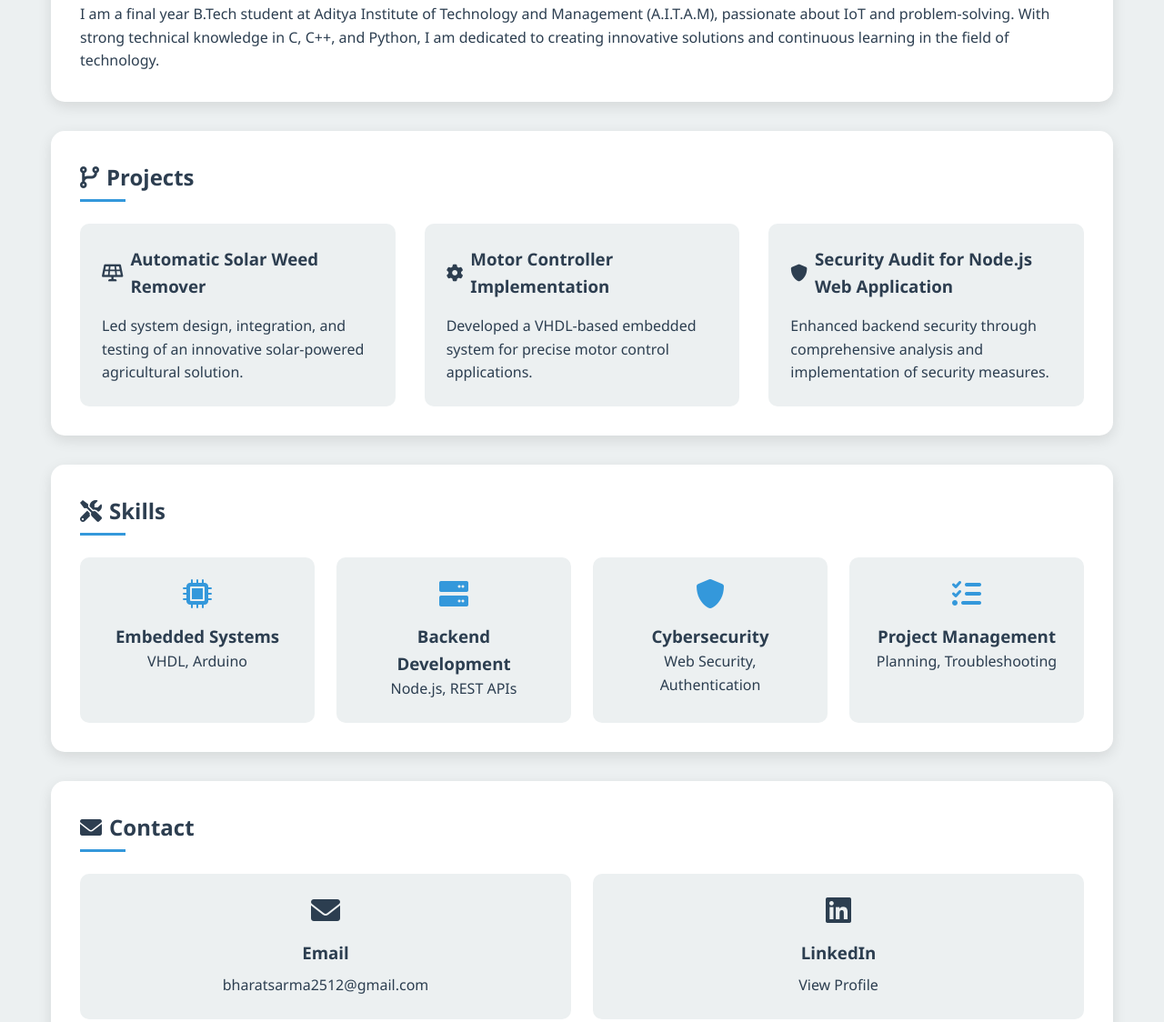
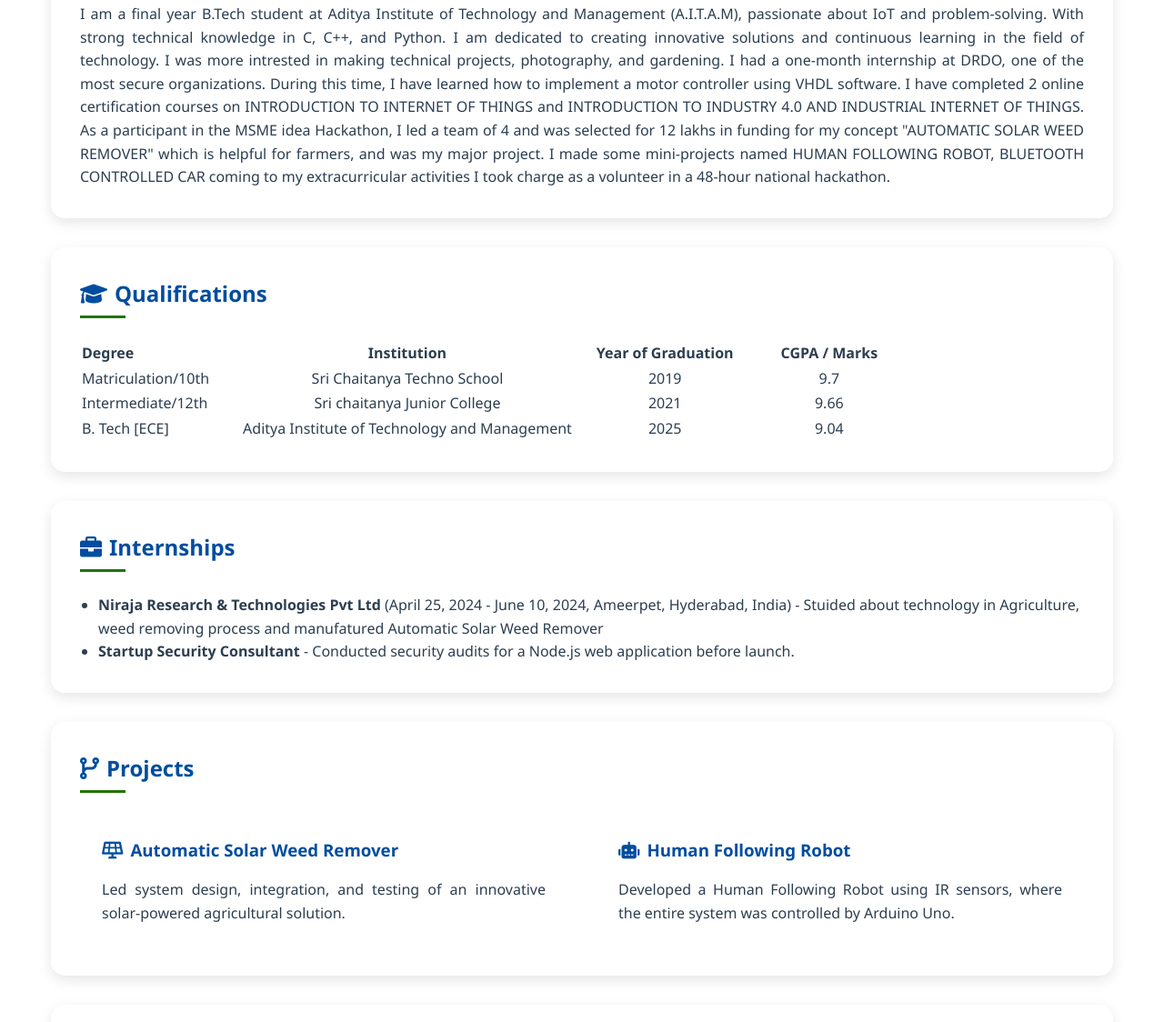
Before and after one commit to BharatRam2512/portfolio, a plain HTML site: page index.html in a window 1280 px wide. Shown: the part 714-1838 px from the top of the page at 91% size. Drawn offline with Linux system fonts and the light colour scheme.

Commit message:
Update index.html

```diff
--- a/index.html
+++ b/index.html
@@ -7,10 +7,10 @@
     <link href="https://cdnjs.cloudflare.com/ajax/libs/font-awesome/6.0.0/css/all.min.css" rel="stylesheet">
     <style>
         :root {
-            --primary: #2D3E50;
-            --secondary: #3498DB;
-            --accent: #E74C3C;
-            --light: #ECF0F1;
+            --primary: #004d9f;
+            --secondary: #207405;
+            --accent: #12e807;
+            --light: #ffffff;
             --dark: #2C3E50;
         }
 
@@ -191,7 +191,7 @@
         .skill-card:hover {
             transform: translateY(-5px);
             box-shadow: 0 5px 15px rgba(0,0,0,0.1);
-            background: white;
+            background: rgb(255, 255, 255);
         }
 
         .skill-card i {
@@ -323,13 +323,13 @@
 <body>
     <header>
         <div class="profile-container">
-            <img src="profile.jpeg" alt="Srungaram Ram Bhardwaj" class="profile-image">
+            <img src="profile1.jpg" alt="Srungaram Ram Bhardwaj" class="profile-image">
             <div class="header-content">
                 <h1>Srungaram Ram Bhardwaj</h1>
                 <p>B.Tech Final Year Student | IoT Enthusiast | Problem Solver</p>
                 <div class="social-links">
                     <a href="https://www.linkedin.com/in/ram-bhardwaj-s-9280b7249/" target="_blank"><i class="fab fa-linkedin"></i></a>
-                    <!-- <a href="#" target="_blank"><i class="fab fa-github"></i></a> -->
+                    <a href="tel:+918688956299" target="_blank"><i class="fab fa-whatsapp "></i></a>
                     <a href="mailto:bharatsarma2512@gmail.com"><i class="fas fa-envelope"></i></a>
                 </div>
             </div>
@@ -351,7 +351,50 @@
     <main>
         <section id="about">
             <h2><i class="fas fa-user"></i> About Me</h2>
-            <p>I am a final year B.Tech student at Aditya Institute of Technology and Management (A.I.T.A.M), passionate about IoT and problem-solving. With strong technical knowledge in C, C++, and Python, I am dedicated to creating innovative solutions and continuous learning in the field of technology.</p>
+            <p style="text-align: justify">I am a final year B.Tech student at Aditya Institute of Technology and Management (A.I.T.A.M), passionate about IoT and problem-solving. With strong technical knowledge in C, C++, and Python. I am dedicated to creating innovative solutions and continuous learning in the field of technology. I was more intrested in making technical projects, photography, and gardening. I had a one-month internship at DRDO, one of the most secure organizations. During this time, I have learned how to implement a motor controller using VHDL software. I have completed 2 online
+                certification courses on INTRODUCTION TO INTERNET OF THINGS and INTRODUCTION TO INDUSTRY 4.0 AND INDUSTRIAL INTERNET
+                OF THINGS. As a participant in the MSME idea Hackathon, I led a team of 4 and was selected for 12 lakhs in funding
+                for my concept "AUTOMATIC SOLAR WEED REMOVER" which is helpful for farmers, and was my major project. I made some
+                mini-projects named HUMAN FOLLOWING ROBOT, BLUETOOTH CONTROLLED CAR  coming to my extracurricular activities I took
+                charge as a volunteer in a 48-hour national hackathon.</p>
+        </section>
+
+        <section id="qualifications">
+            <h2><i class="fas fa-graduation-cap"></i> Qualifications</h2>
+            <table class="hidden-table">
+                <tr>
+                    <td><strong>Degree</strong></td>
+                    <td style="padding-left: 35px; text-align: center;"><strong>Institution</strong></td>
+                    <td style="padding-left: 25px; text-align: center;"><strong>Year of Graduation</strong></td>
+                    <td style="padding-left: 50px; text-align: center;"><strong>CGPA / Marks</strong></td>
+                </tr>
+                <tr>
+                    <td>Matriculation/10th</td>
+                    <td style="padding-left: 35px; text-align: center; ">Sri Chaitanya Techno School</td>
+                    <td style="padding-left: 25px; text-align: center;">2019</td>
+                    <td style="padding-left: 50px; text-align: center;">9.7</td>
+                </tr>
+                <tr>
+                    <td>Intermediate/12th</td>
+                    <td style="padding-left: 35px;text-align: center; ">Sri chaitanya Junior College</td>
+                    <td style="padding-left: 25px; text-align: center;">2021</td>
+                    <td style="padding-left: 50px; text-align: center;">9.66</td>
+                </tr>
+                <tr>
+                    <td>B. Tech [ECE]</td>
+                    <td style="padding-left: 35px;text-align: center; "->Aditya Institute of Technology and Management</td>
+                    <td style="padding-left: 25px; text-align: center;">2025</td>
+                    <td style="padding-left: 50px; text-align: center;">9.04</td>
+                </tr>
+            </table>
+        </section>
+
+        <section id="internship">
+            <h2><i class="fas fa-briefcase"></i> Internships</h2>
+            <ul style="padding-left: 20px;">
+                <li><strong>Niraja Research & Technologies Pvt Ltd</strong> (April 25, 2024 - June 10, 2024, Ameerpet, Hyderabad, India) - Stuided about technology in Agriculture, weed removing process and manufatured Automatic Solar Weed Remover</li>
+                <li><strong>Startup Security Consultant</strong> - Conducted security audits for a Node.js web application before launch.</li>
+            <ul>
         </section>
 
         <section id="projects">
@@ -359,15 +402,11 @@
             <div class="projects-grid">
                 <div class="project-card">
                     <h3><i class="fas fa-solar-panel"></i> Automatic Solar Weed Remover</h3>
-                    <p>Led system design, integration, and testing of an innovative solar-powered agricultural solution.</p>
+                    <p Style="text-align: justify">Led system design, integration, and testing of an innovative solar-powered agricultural solution.</p>
                 </div>
                 <div class="project-card">
-                    <h3><i class="fas fa-cog"></i> Motor Controller Implementation</h3>
-                    <p>Developed a VHDL-based embedded system for precise motor control applications.</p>
-                </div>
-                <div class="project-card">
-                    <h3><i class="fas fa-shield-alt"></i> Security Audit for Node.js Web Application</h3>
-                    <p>Enhanced backend security through comprehensive analysis and implementation of security measures.</p>
+                    <h3><i class="fas fa-robot"></i> Human Following Robot</h3>
+                    <p Style="text-align: justify">Developed a Human Following Robot using IR sensors, where the entire system was controlled by Arduino Uno.</p>
                 </div>
             </div>
         </section>
@@ -378,18 +417,9 @@
                 <div class="skill-card">
                     <i class="fas fa-microchip"></i>
                     <h3>Embedded Systems</h3>
-                    <p>VHDL, Arduino</p>
+                    <p>Embedded C, Arduino</p>
                 </div>
-                <div class="skill-card">
-                    <i class="fas fa-server"></i>
-                    <h3>Backend Development</h3>
-                    <p>Node.js, REST APIs</p>
-                </div>
-                <div class="skill-card">
-                    <i class="fas fa-shield-alt"></i>
-                    <h3>Cybersecurity</h3>
-                    <p>Web Security, Authentication</p>
-                </div>
+
                 <div class="skill-card">
                     <i class="fas fa-tasks"></i>
                     <h3>Project Management</h3>
@@ -411,11 +441,11 @@
                     <h3>LinkedIn</h3>
                     <a href="https://www.linkedin.com/in/ram-bhardwaj-s-9280b7249/" target="_blank">View Profile</a>
                 </div>
-                <!-- <div class="contact-item">
-                    <i class="fab fa-github"></i>
-                    <h3>GitHub</h3>
-                    <a href="#" target="_blank">View Projects</a>
-                </div> -->
+                <div class="contact-item">
+                    <i class="fab fa-whatsapp"></i>
+                    <h3>Phone</h3>
+                    <a href="tel:+918688956299" target="_blank">8688956299</a>
+                </div>
             </div>
         </section>
     </main>
```
